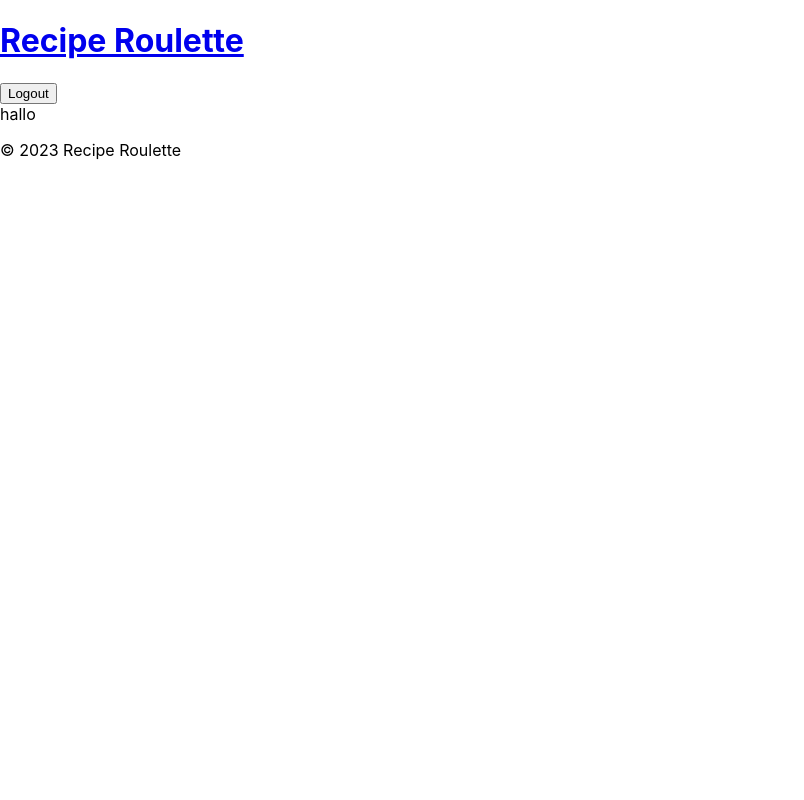
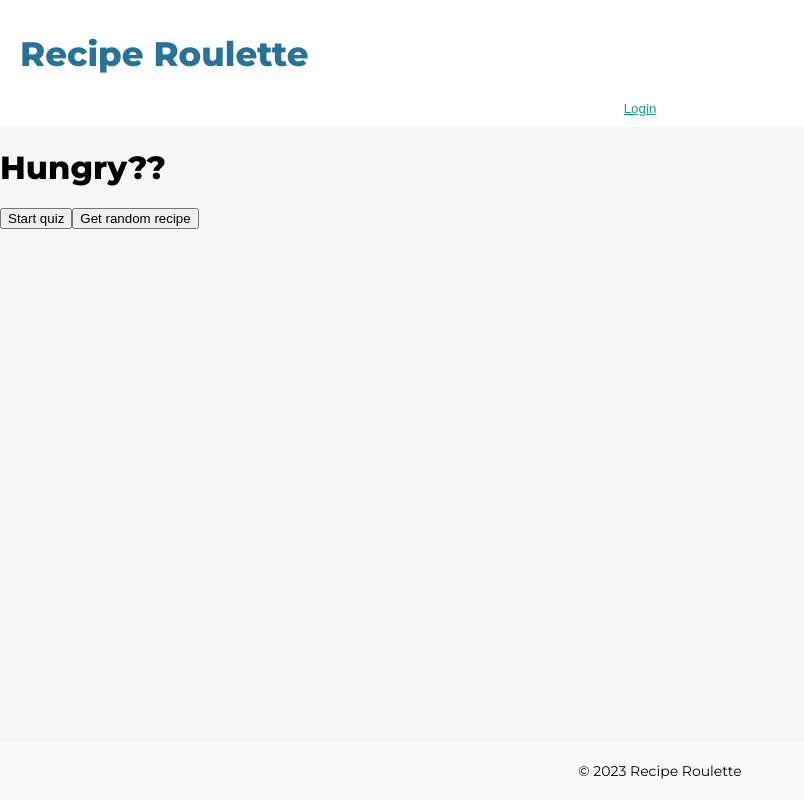
Before and after one commit to M-Luhulima/recipe-roulette, a React (Create React App) app in the folder client/: page / in a window 1280 px wide. Shown: the whole page, without its empty margins (0-804 px from the left). Built offline with nearby package versions, Linux system fonts and the light colour scheme.

Commit message:
frontend setup

```diff
--- a/client/src/App.tsx
+++ b/client/src/App.tsx
@@ -2,6 +2,9 @@ import { BrowserRouter, Routes, Route } from "react-router-dom";
 import Header from "./components/header";
 import Footer from "./components/footer";
 import HomePage from "./pages/HomePage";
+import Quiz from "./pages/Quiz";
+import Results from "./pages/Results";
+import MyPage from "./pages/MyPage";
 
 const App = (): JSX.Element => {
   return (
@@ -11,6 +14,9 @@ const App = (): JSX.Element => {
         <div className="main">
           <Routes>
             <Route path="/" element={<HomePage />} />
+            <Route path="/quiz" element={<Quiz />} />
+            <Route path="/results" element={<Results />} />
+            <Route path="/mypage" element={<MyPage />} />
           </Routes>
         </div>
         <Footer />
--- a/client/src/components/header.tsx
+++ b/client/src/components/header.tsx
@@ -13,8 +13,8 @@ const Header = (): JSX.Element => {
         </Link>
       </div>
       <div className="header-right">
-          <button className="logout-button" onClick={handleLogout}>
-            Logout
+          <button className="login-button" onClick={handleLogout}>
+            Login
           </button>
         </div>
     </header>
--- a/client/src/index.css
+++ b/client/src/index.css
@@ -1,13 +1,74 @@
+/* GENERAL*/
+
+/* font */
+@import url('https://fonts.googleapis.com/css2?family=Montserrat:wght@300;400;500;600;800&display=swap');
+
 body {
+  background: #f6f6f5;
   margin: 0;
-  font-family: -apple-system, BlinkMacSystemFont, 'Segoe UI', 'Roboto', 'Oxygen',
-    'Ubuntu', 'Cantarell', 'Fira Sans', 'Droid Sans', 'Helvetica Neue',
-    sans-serif;
-  -webkit-font-smoothing: antialiased;
-  -moz-osx-font-smoothing: grayscale;
+  font-family: "Montserrat";
+  --primary: #3dbeb6;
+  display: flex;
+  flex-direction: column;
+  min-height: 100vh;
 }
 
-code {
-  font-family: source-code-pro, Menlo, Monaco, Consolas, 'Courier New',
-    monospace;
+header {
+  background: #fff;
+  padding: 10px 20px;
+  display: flex;
+  flex-direction: column;
+  justify-content: center;
+  align-items: center;
 }
+
+header a {
+  color: #297297;
+  text-decoration: none;
+  font-size: 17px;
+  margin-right: 20px; /* add margin to the right of the links */
+}
+
+.header-content {
+  width: 100%;
+  display: flex;
+  justify-content: space-between;
+  align-items: center;
+}
+
+.login-button {
+  margin-left: auto;
+  color: #129e89;
+  background-color: #ffffff;
+  text-decoration: underline;
+  border: none;
+}
+
+.login-button:hover {
+  color: rgb(200, 200, 200);
+}
+
+main {
+  flex: 1;
+  display: flex;
+  flex-direction: column;
+  justify-content: center;
+  align-items: center;
+  max-width: 1400px;
+  padding: 20px;
+  margin: 0 auto;
+}
+
+footer {
+  background: #fbf9f9;
+  padding: 20px;
+  text-align: center;
+  font-size: 14px;
+  position: fixed;
+  bottom: 0;
+  width: 100%;
+}
+
+.footer-p {
+  margin: 0;
+}
--- a/client/src/pages/HomePage.tsx
+++ b/client/src/pages/HomePage.tsx
@@ -3,32 +3,17 @@ import { Link } from "react-router-dom";
 // import { useTasksContext } from "../hooks/useTasksContext";
 
 const HomePage= () => {
-return (
-  <div>hallo </div>
-)
+  return (
+    <div className="HomePage">
+      <h1>Hungry??</h1>
+      <Link className="link-questions" to="/quiz">
+        <button className="button HomePage__button">Start quiz</button>
+      </Link>
+      <Link to="/results">
+      <button className="button HomePage__button">Get random recipe</button>
+      </Link>
+    </div>
+  );
 }
 
-
-//   const { tasks } = useTasksContext();
-
-//   return (
-//     <div className="user-profile">
-//       <h1>Daddy's Babbies</h1>
-//       <Link className="link-babyProfile" to="/">
-//         <button className="goToBabyBtn">Go to Baby Anna Profile</button>
-//       </Link>
-//       <div className="user-tasks">
-//         {tasks?.map((task) => (
-//           <TaskDetails
-//             task={task}
-//             key={task._id}
-//             showDeleteButton={false}
-//             showCheckBox={true}
-//           />
-//         ))}
-//       </div>
-//     </div>
-//   );
-// };
-
 export default HomePage;
--- /dev/null
+++ b/client/src/pages/MyPage.tsx
@@ -0,0 +1,7 @@
+const MyPage = () => {
+    return (
+      <div> my page </div>
+    )
+    }
+
+    export default MyPage;
--- /dev/null
+++ b/client/src/pages/Quiz.tsx
@@ -0,0 +1,7 @@
+const Quiz = () => {
+    return (
+      <div> quiz </div>
+    )
+    }
+
+export default Quiz;
--- /dev/null
+++ b/client/src/pages/Results.tsx
@@ -0,0 +1,64 @@
+import * as React from "react";
+import { getRandomRecipe, getRecipes } from "../utils/spoonApi";
+import "../index.css";
+
+type recipeBlockProps = {
+  id: string;
+};
+
+const Results = () => {
+  return <div> results </div>;
+};
+
+export default Results;
+
+
+
+
+// type videoBlockProps = {
+//   id: string;
+// };
+
+// const VideoElement = (props: videoBlockProps): React.ReactElement<{}> => {
+//   return (
+//     <div className="mx-5">
+//       <iframe
+//         title={`YouTube video player ${props.id}`}
+//         width="450"
+//         height="280"
+//         src={`https://www.youtube.com/embed/${props.id}`}
+//         allowFullScreen
+//       ></iframe>
+//     </div>
+//   );
+// };
+
+// const HelpMe = (): React.ReactElement<{}> => {
+//   const [videoData, setVideoData] = React.useState<any[]>([]);
+
+//   React.useEffect(() => {
+//     getVideos()
+//       .then(data => {
+//         setVideoData(transformData(data as any[]));
+//       })
+//       .catch(() => {
+//         setVideoData([]);
+//       });
+//   }, []);
+
+//   const transformData = (data: any[]) => {
+//     return data.map((item: any) => {
+//       return item.contentDetails.videoId;
+//     });
+//   };
+
+//   return (
+//     <div className="video-cont">
+//       {videoData.map((videoId: string, idx: number) => (
+//         <VideoElement key={idx} id={videoId}/>
+//       ))}
+//     </div>
+//   );
+// };
+
+// export default HelpMe;
--- /dev/null
+++ b/client/src/utils/spoonApi.tsx
@@ -0,0 +1,26 @@
+// API call 1 random recipe
+export const getRandomRecipe = async (): Promise<void | {}> => {
+  return await fetch(
+    `https://api.spoonacular.com/recipes/random?apiKey=${process.env.SPOONACULAR_API}&number=1`
+  )
+    .then((data) => data.json())
+    .then((list) => {
+      console.log(list);
+      console.log("hellllllllllo"); // Add this line to check if data is being returned
+      return list;
+    });
+};
+
+// API call 3 recipes after quiz > NOG MAKEN
+export const getRecipes = async (): Promise<void | {}> => {
+  return await fetch(
+    `https://api.spoonacular.com/recipes/random?apiKey=${process.env.SPOONACULAR_API}&number=3`
+  )
+    .then((data) => data.json())
+    .then((list) => {
+      console.log(list);
+      console.log("hellllllllllo"); // Add this line to check if data is being returned
+      return list;
+    });
+};
+// https://api.spoonacular.com/recipes/complexSearch?query=pasta&maxFat=25&number=2
```
Also changed, not shown: client/src/components/questions.tsx (added, +7 -0 lines).
